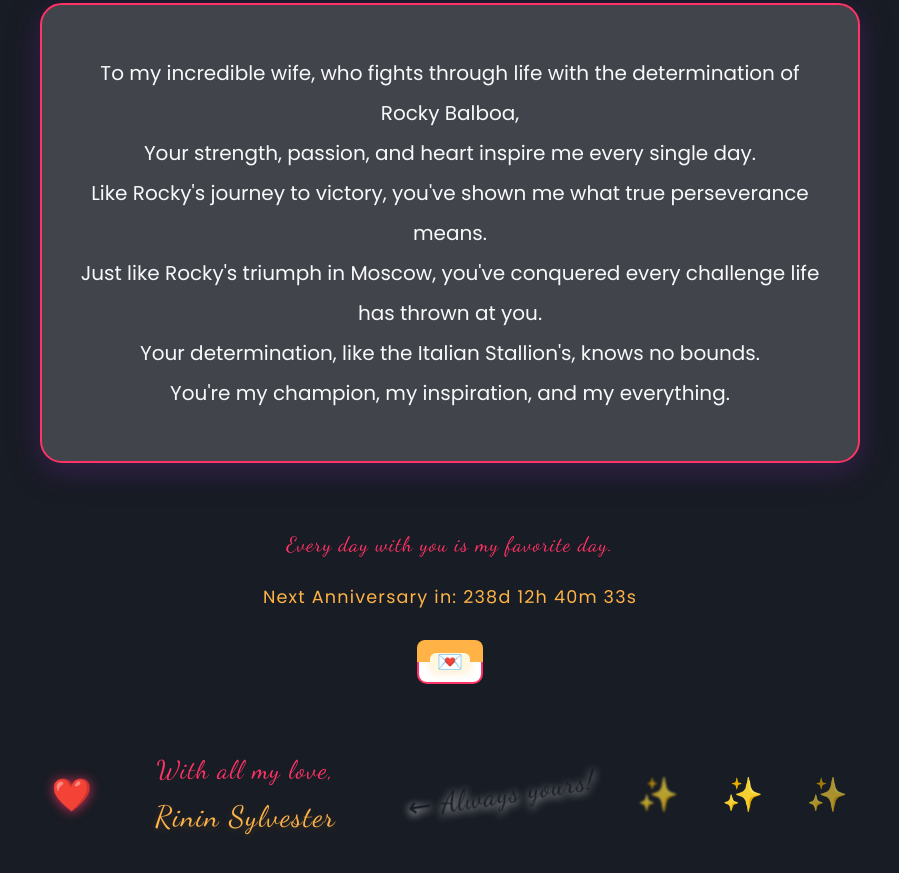
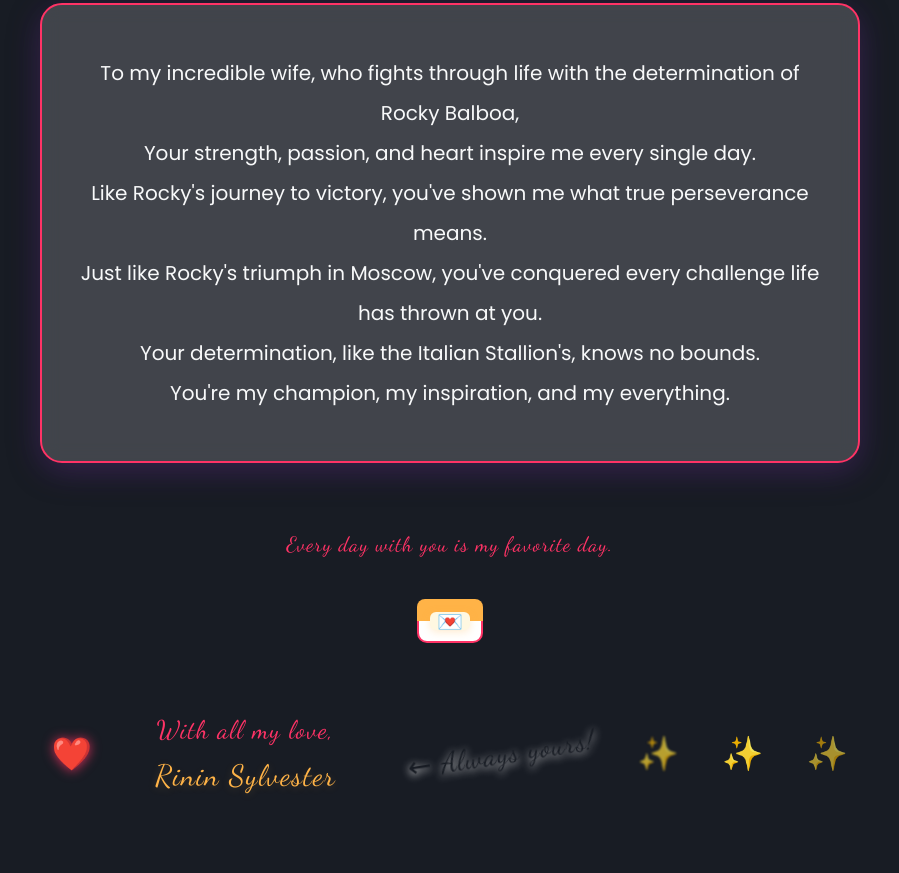
Before and after one commit to rininsylvester/rufi_hbd, a plain HTML site: page index.html in a window 1280 px wide. Shown: the part 2226-3099 px from the top of the page, without its empty margins (190-1089 px from the left). After the commit the page ends 3078 px from the top, so only its background shows below. Drawn offline with Linux system fonts and the light colour scheme.

Commit message:
updated and removed the CD

```diff
--- a/index.html
+++ b/index.html
@@ -730,14 +730,14 @@
       showQuote(quoteIdx);
     },4000);
     // Countdown Timer (next anniversary: 2025-12-12)
-    function updateCountdown() {
+    /*function updateCountdown() {
       const target = new Date('2025-12-12T00:00:00');
       const now = new Date();
       let diff = target-now;
       if(diff<0){document.getElementById('countdownTimer').textContent = "Happy Anniversary!";return;}
       let days = Math.floor(diff/86400000), hrs=Math.floor((diff%86400000)/3600000), mins=Math.floor((diff%3600000)/60000), secs=Math.floor((diff%60000)/1000);
-      document.getElementById('countdownTimer').textContent = `Next Anniversary in: ${days}d ${hrs}h ${mins}m ${secs}s`;
-    }
+      document.getElementById('countdownTimer').textContent = `Next Birthday in: ${days}d ${hrs}h ${mins}m ${secs}s`;
+    }*/
     updateCountdown();
     setInterval(updateCountdown,1000);
     // Envelope Reveal
```
